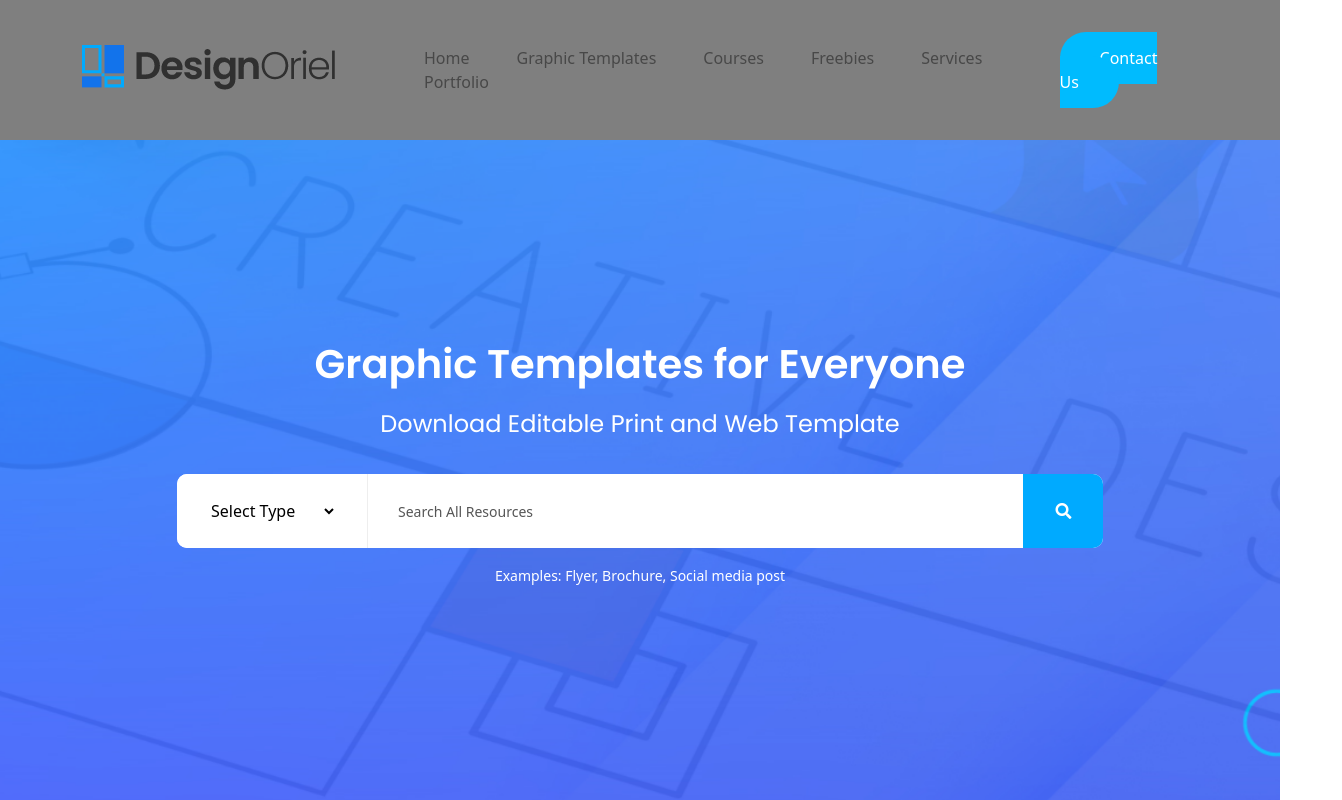
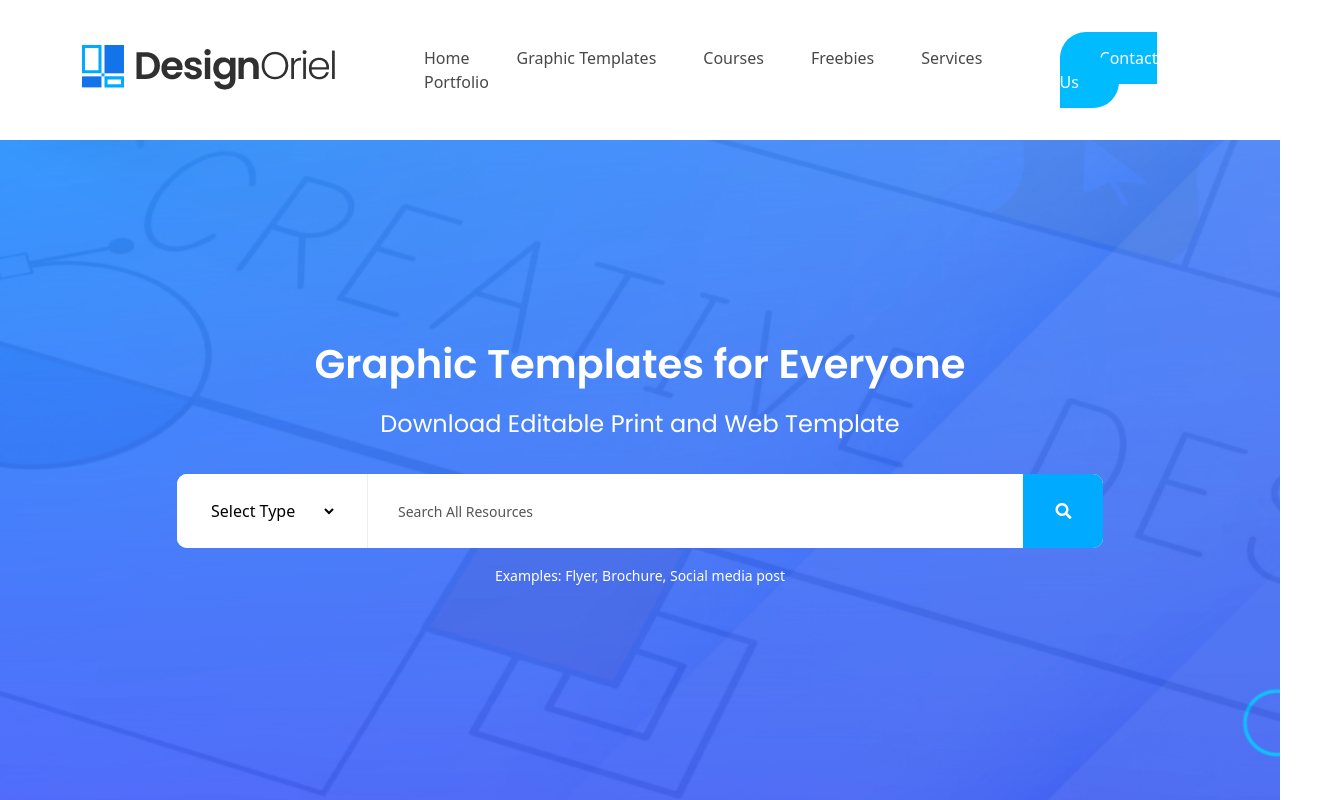
Before and after one commit to developerTajul/designOriel, a website with bundled scripts: page index.html in a window 1280 px wide. Shown: the top 800 px of the page, 1342 px wide, since content can reach past the window. Built offline with nearby package versions, Linux system fonts and the light colour scheme; files whose address does not match are found by name.

Commit message:
minor css

```diff
--- a/assets/scss/_header.scss
+++ b/assets/scss/_header.scss
@@ -8,7 +8,7 @@
 }
 
 .header-area{
-    background: rgba(0, 0, 0, .5);
+    // background: rgba(0, 0, 0, .5);
     .main-menu{
         ul{
             li{
```
Also changed, not shown: css/style.css, images/services/service-1.jpg (added), images/services/service-2.jpg (added), images/services/service-3.jpg (added).
